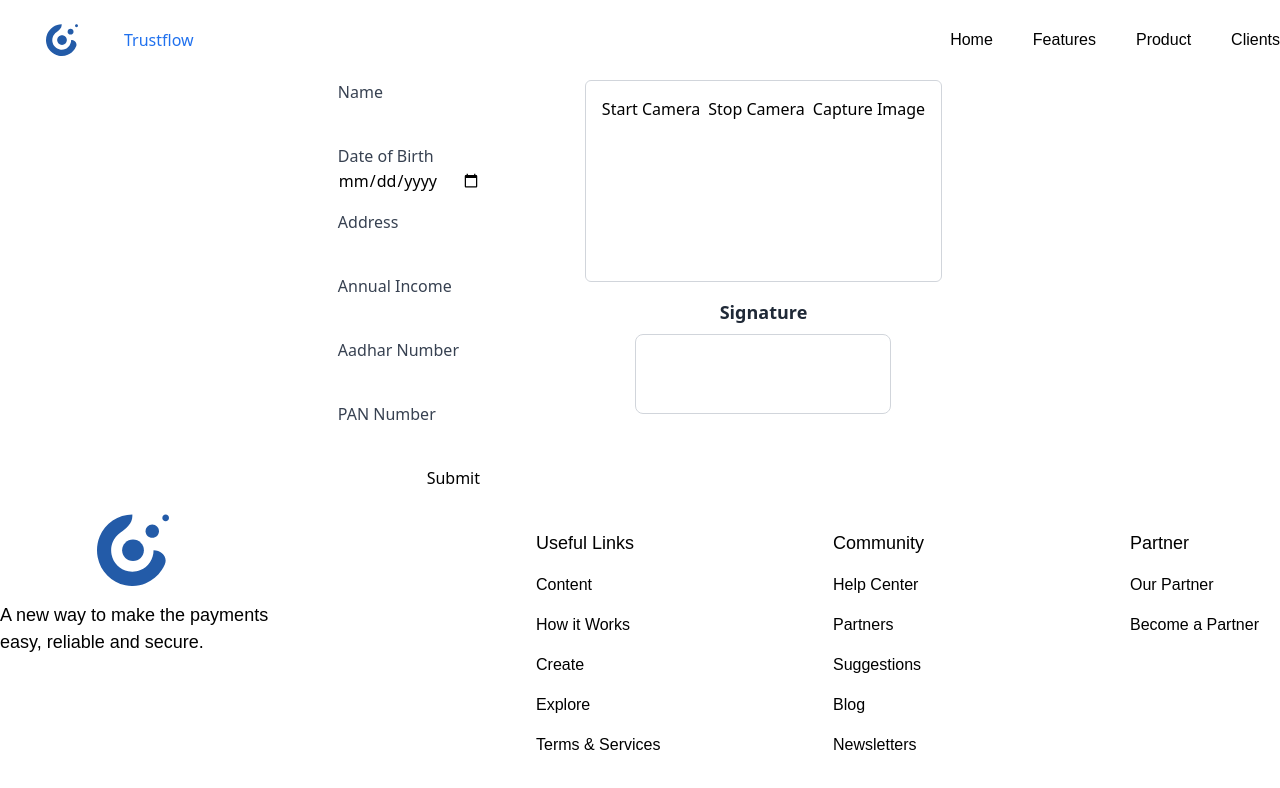
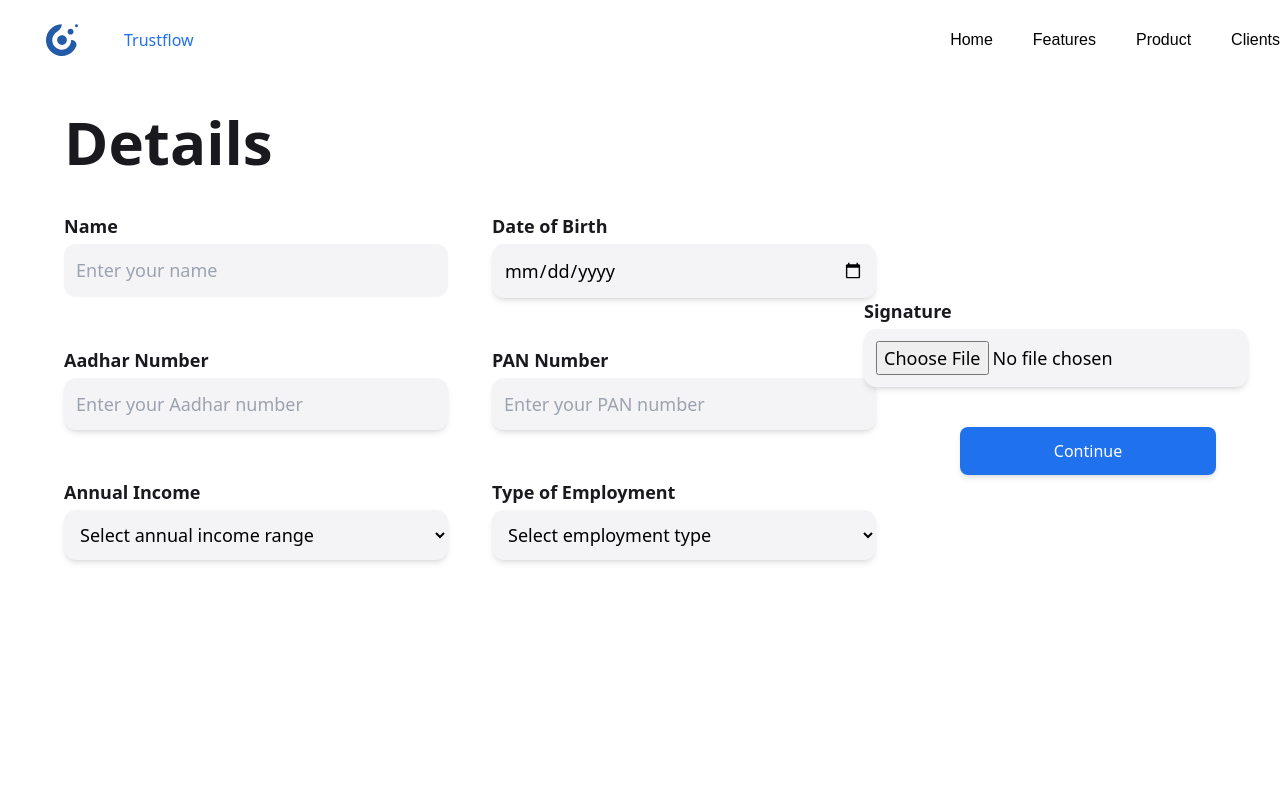
Before and after one commit to Standard-Chartered-Hackathon/TrustFlow-Frontend, a Next.js app: page /user/kyc in a window 1280 px wide. Shown: the top 788 px of the page. Built offline with nearby package versions, Linux system fonts and the light colour scheme.

Commit message:
kyc form added

```diff
--- a/src/components/SignatureComponent/index.js
+++ b/src/components/SignatureComponent/index.js
@@ -18,13 +18,41 @@ const SignatureComponent = ({ onSign }) => {
   return (
     <div className="flex flex-col items-center justify-center">
       <label className="mb-2 text-lg font-bold text-gray-800">Signature</label>
-      <div className="w-64 h-20 border border-gray-300 rounded-lg flex justify-center items-center">
+      <label
+        for="dropzone-file"
+        class="flex flex-col items-center justify-center w-full h-64 border-2 border-gray-300 border-dashed rounded-lg cursor-pointer bg-gray-50 dark:hover:bg-bray-800 dark:bg-gray-700 hover:bg-gray-100 dark:border-gray-600 dark:hover:border-gray-500 dark:hover:bg-gray-600"
+      >
+        <div class="flex flex-col items-center justify-center pt-5 pb-6">
+          <svg
+            class="w-8 h-8 mb-4 text-gray-500 dark:text-gray-400"
+            aria-hidden="true"
+            xmlns="http://www.w3.org/2000/svg"
+            fill="none"
+            viewBox="0 0 20 16"
+          >
+            <path
+              stroke="currentColor"
+              stroke-linecap="round"
+              stroke-linejoin="round"
+              stroke-width="2"
+              d="M13 13h3a3 3 0 0 0 0-6h-.025A5.56 5.56 0 0 0 16 6.5 5.5 5.5 0 0 0 5.207 5.021C5.137 5.017 5.071 5 5 5a4 4 0 0 0 0 8h2.167M10 15V6m0 0L8 8m2-2 2 2"
+            />
+          </svg>
+          <p class="mb-2 text-md text-gray-500 dark:text-gray-400">
+            <span class="font-semibold">Click to upload</span> or drag and drop
+          </p>
+          <p class="text-xs text-gray-500 dark:text-gray-400">
+            SVG, PNG, JPG or GIF (MAX. 800x400px)
+          </p>
+        </div>
+
         <input
           type="file"
           accept="image/*,.pdf"
           ref={inputRef}
           onChange={handleFileChange}
-          className="hidden"
+          id="dropzone-file"
+          class="hidden"
         />
         <button
           onClick={() => inputRef.current.click()}
@@ -32,7 +60,7 @@ const SignatureComponent = ({ onSign }) => {
         >
           Upload Signature
         </button>
-      </div>
+      </label>
     </div>
   );
 };
--- a/src/pages/user/kyc/index.js
+++ b/src/pages/user/kyc/index.js
@@ -1,7 +1,5 @@
 import React, { useState } from "react";
 import axios from "axios";
-import CameraComponent from "@/components/CameraComponent";
-import SignatureComponent from "@/components/SignatureComponent";
 
 export default function KycPage() {
   const [formData, setFormData] = useState({
@@ -11,8 +9,6 @@ export default function KycPage() {
     annualIncome: "",
     aadharNumber: "",
     panNumber: "",
-    signature: null,
-    userImage: null,
   });
 
   const handleChange = (e) => {
@@ -20,14 +16,9 @@ export default function KycPage() {
     setFormData({ ...formData, [name]: value });
   };
 
-  const handleImageCapture = (imageData) => {
-    setFormData({ ...formData, userImage: imageData });
-  };
-
-  const [signatureData, setSignatureData] = useState(null);
-
-  const handleSign = (data) => {
-    setSignatureData(data);
+  const handleSignatureChange = (e) => {
+    const file = e.target.files[0];
+    setFormData({ ...formData, signature: file });
   };
 
   const handleSubmit = async (e) => {
@@ -35,14 +26,12 @@ export default function KycPage() {
     const userId = localStorage.getItem("userId");
     try {
       const response = await axios.post(
-        // `http://localhost:3000/v1/userAuth/checkUserData/${userId}`,
-        `https://trustflow-backend.onrender.com/v1/userAuth/checkUserData/0001`,
+        `https://trustflow-backend.onrender.com/v1/userAuth/checkUserData/${userId}`,
         {
           username: formData.name,
           dateOfBirth: formData.dob,
           aadhaarCardNo: formData.aadharNumber,
           panCardNo: formData.panNumber,
-          //   imgUrl: formData.userImage,
         }
       );
       console.log(response);
@@ -58,8 +47,6 @@ export default function KycPage() {
         annualIncome: "",
         aadharNumber: "",
         panNumber: "",
-        signature: null,
-        userImage: userImage,
       });
     } catch (error) {
       console.error("Error submitting KYC data:", error);
@@ -67,12 +54,21 @@ export default function KycPage() {
   };
 
   return (
-    <div className="flex justify-center">
-      <form onSubmit={handleSubmit} className="flex space-x-4">
-        {/* Left side: Form fields */}
-        <div className="flex flex-col space-y-4">
-          <div>
-            <label htmlFor="name" className="block text-gray-700">
+    <div className="flex justify-center w-full px-[2rem] xl:px-[4rem]  min-h-[90vh] py-[2rem]">
+      <form
+        onSubmit={handleSubmit}
+        className="flex flex-col h-full w-full gap-y-10"
+      >
+        <h2 className="text-5xl md:text-6xl font-semibold text-Text-Black font-inter">
+          Details
+        </h2>
+        <section className="h-full flex flex-col lg:flex-row justify-evenly items-center gap-4 w-full">
+          <div className="grid grid-cols-1 gap-x-10 gap-y-4 md:gap-y-12  max-md:justify-items-center md:grid-cols-2 w-full lg:w-[75vw]">
+            <div className="flex flex-col gap-y-1">
+              <label
+                htmlFor="name"
+                className="text-lg font-semibold text-Text-Black"
+              >
                 Name
               </label>
               <input
@@ -82,11 +78,15 @@ export default function KycPage() {
                 value={formData.name}
                 onChange={handleChange}
                 required
-              className="input-field"
+                className="input-field bg-inputBg text-lg p-3 rounded-xl w-72 md:w-[350px] lg:w-80 xl:w-96  shadow-sm"
+                placeholder="Enter your name"
               />
             </div>
-          <div>
-            <label htmlFor="dob" className="block text-gray-700">
+            <div className="flex flex-col gap-y-1">
+              <label
+                htmlFor="dob"
+                className="text-lg font-semibold text-Text-Black"
+              >
                 Date of Birth
               </label>
               <input
@@ -96,39 +96,15 @@ export default function KycPage() {
                 value={formData.dob}
                 onChange={handleChange}
                 required
-              className="input-field"
+                className="input-field bg-inputBg text-lg p-3 rounded-xl w-72 md:w-[350px] lg:w-80 xl:w-96  shadow-md"
+                placeholder="Select your date of birth"
               />
             </div>
-          <div>
-            <label htmlFor="address" className="block text-gray-700">
-              Address
-            </label>
-            <input
-              type="text"
-              name="address"
-              id="address"
-              value={formData.address}
-              onChange={handleChange}
-              required
-              className="input-field"
-            />
-          </div>
-          <div>
-            <label htmlFor="annualIncome" className="block text-gray-700">
-              Annual Income
-            </label>
-            <input
-              type="number"
-              name="annualIncome"
-              id="annualIncome"
-              value={formData.annualIncome}
-              onChange={handleChange}
-              required
-              className="input-field"
-            />
-          </div>
-          <div>
-            <label htmlFor="aadharNumber" className="block text-gray-700">
+            <div className="flex flex-col gap-y-1">
+              <label
+                htmlFor="aadharNumber"
+                className="text-lg font-semibold text-Text-Black"
+              >
                 Aadhar Number
               </label>
               <input
@@ -138,11 +114,15 @@ export default function KycPage() {
                 value={formData.aadharNumber}
                 onChange={handleChange}
                 required
-              className="input-field"
+                className="input-field bg-inputBg text-lg p-3 rounded-xl w-72 md:w-[350px] lg:w-80 xl:w-96  shadow-md"
+                placeholder="Enter your Aadhar number"
               />
             </div>
-          <div>
-            <label htmlFor="panNumber" className="block text-gray-700">
+            <div className="flex flex-col gap-y-1">
+              <label
+                htmlFor="panNumber"
+                className="text-lg font-semibold text-Text-Black"
+              >
                 PAN Number
               </label>
               <input
@@ -152,19 +132,87 @@ export default function KycPage() {
                 value={formData.panNumber}
                 onChange={handleChange}
                 required
-              className="input-field"
+                className="input-field bg-inputBg text-lg p-3 rounded-xl w-72 md:w-[350px] lg:w-80 xl:w-96  shadow-md"
+                placeholder="Enter your PAN number"
               />
             </div>
-          <button type="submit" className="btn-primary">
-            Submit
+            <div className="flex flex-col gap-y-1">
+              <label
+                htmlFor="annualIncome"
+                className="text-lg font-semibold text-Text-Black"
+              >
+                Annual Income
+              </label>
+              <select
+                name="annualIncome"
+                id="annualIncome"
+                value={formData.annualIncome}
+                onChange={handleChange}
+                required
+                className="input-field bg-inputBg text-lg p-3 rounded-xl w-72 md:w-[350px] lg:w-80 xl:w-96  shadow-md"
+              >
+                <option value="">Select annual income range</option>
+                <option value="0-500000">0 - 5,00,000</option>
+                <option value="500001-1000000">5,00,001 - 10,00,000</option>
+                {/* Add other options as needed */}
+              </select>
+            </div>
+            <div className="flex flex-col gap-y-1">
+              <label
+                htmlFor="employmentType"
+                className="text-lg font-semibold text-Text-Black"
+              >
+                Type of Employment
+              </label>
+              <select
+                name="employmentType"
+                id="employmentType"
+                value={formData.employmentType}
+                onChange={handleChange}
+                required
+                className="input-field bg-inputBg text-lg p-3 rounded-xl w-72 md:w-[350px] lg:w-80 xl:w-96  shadow-md"
+              >
+                <option value="">Select employment type</option>
+                <option value="business">Business</option>
+                <option value="job">Job</option>
+                {/* Add other options as needed */}
+              </select>
+            </div>
+          </div>
+          <div className="h-full w-full lg:w-[25vw] flex lg:flex-col gap-10 flex-col md:flex-row items-center max-lg:mt-10">
+            <div className="flex flex-col gap-y-1">
+              <label
+                htmlFor="signature"
+                className="text-lg font-semibold text-Text-Black"
+              >
+                Signature
+              </label>
+              <input
+                type="file"
+                accept=".png, .jpg, .jpeg, .gif"
+                name="signature"
+                id="signature"
+                onChange={handleSignatureChange}
+                className="input-field bg-inputBg text-lg p-3 rounded-xl w-72 md:w-[350px] lg:w-80 xl:w-96  shadow-md"
+              />
+              {formData.signature && (
+                <img
+                  src={URL.createObjectURL(formData.signature)}
+                  alt="Signature"
+                  className="mt-2 max-w-[200px] max-h-[200px]"
+                />
+              )}
+            </div>
+            <div className="w-full flex lg:justify-end justify-center ">
+              <button
+                type="submit"
+                className="px-4 w-64 md:px-6 py-3 font-inter bg-blue shadow-md text-white hover:text-black rounded-lg focus:outline-none focus:ring focus:ring-blue-300"
+              >
+                Continue
               </button>
             </div>
-
-        {/* Right side: Camera and signature */}
-        <div className="flex flex-col space-y-4">
-          <CameraComponent onCapture={handleImageCapture} />
-          <SignatureComponent onSign={handleSign} />
           </div>
+        </section>
       </form>
     </div>
   );
--- a/tailwind.config.js
+++ b/tailwind.config.js
@@ -13,6 +13,8 @@ module.exports = {
         "Text-Grey-Light": "#979DAA",
         "Text-Black": "#1A191E",
         blueBg: "#EFF7FF",
+        inputBg: "#F4F4F6",
+        greyText: "#979DAA",
       },
       fontFamily: {
         poppins: ["Poppins", "sans-serif"],
```
Also changed, not shown: 1 other file (tests, documents, lock files or other folders). Lines whose indentation alone changed are shown as unchanged.
